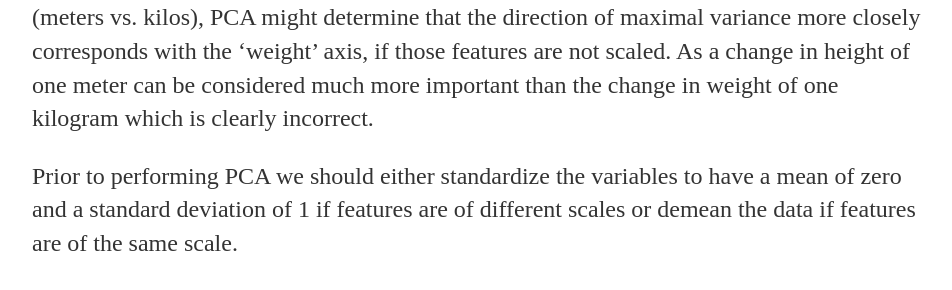
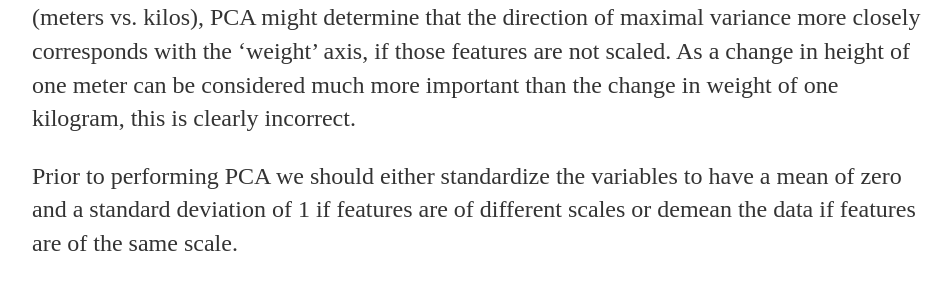
Before and after one commit to lakshmi2688/lakshmi2688.github.io, a Jekyll site: the page built from _posts/2022-01-15-Principal Component Analysis of Images.md, in a window 1280 px wide and 900 px high, scrolled down 983 px. Shown: the part 323-613 px from the top of the window, without its empty margins (160-1112 px from the left). Built offline with Jekyll 4.4.1, drawn with Linux system fonts in a browser that asks for light colours; formulas are drawn with MathJax 3; some of the changed text lies outside the part shown.

Commit message:
Update 2022-01-15-Principal Component Analysis of Images.md

```diff
--- a/_posts/2022-01-15-Principal Component Analysis of Images.md
+++ b/_posts/2022-01-15-Principal Component Analysis of Images.md
@@ -13,7 +13,7 @@
 
 <p>The goal of PCA is to project a dataset consisting of observations  𝑥1,…,𝑥𝑛 ∈ ℝ𝐷  onto a lower dimensional subspace of dimension p such that we maximize the variance of the projected data. An equivalent way of viewing PCA is that we are projecting the data onto a subspace that is "closest" to the observations. If we try to reconstruct the original data from the data projected using PCA, we will get the "best" possible reconstruction.The first principal component is the direction that captures the most variance. The second principal component is the direction that is orthogonal to the first direction and captures as much variance as possible, etc. Each principal component is orthogonal to the previous components.</p>
 
-<p>In PCA, we are interested in the components that maximize the variance. If one feature (e.g. human height) varies less than another (e.g. weight) because of their respective scales (meters vs. kilos), PCA might determine that the direction of maximal variance more closely corresponds with the ‘weight’ axis, if those features are not scaled. As a change in height of one meter can be considered much more important than the change in weight of one kilogram which is clearly incorrect. </p>
+<p>In PCA, we are interested in the components that maximize the variance. If one feature (e.g. human height) varies less than another (e.g. weight) because of their respective scales (meters vs. kilos), PCA might determine that the direction of maximal variance more closely corresponds with the ‘weight’ axis, if those features are not scaled. As a change in height of one meter can be considered much more important than the change in weight of one kilogram, this is clearly incorrect. </p>
 
 <p>Prior to performing PCA we should either standardize the variables to have a mean of zero and a standard deviation of 1 if features are of different scales or demean the data if features are of the same scale.</p>
 
```
